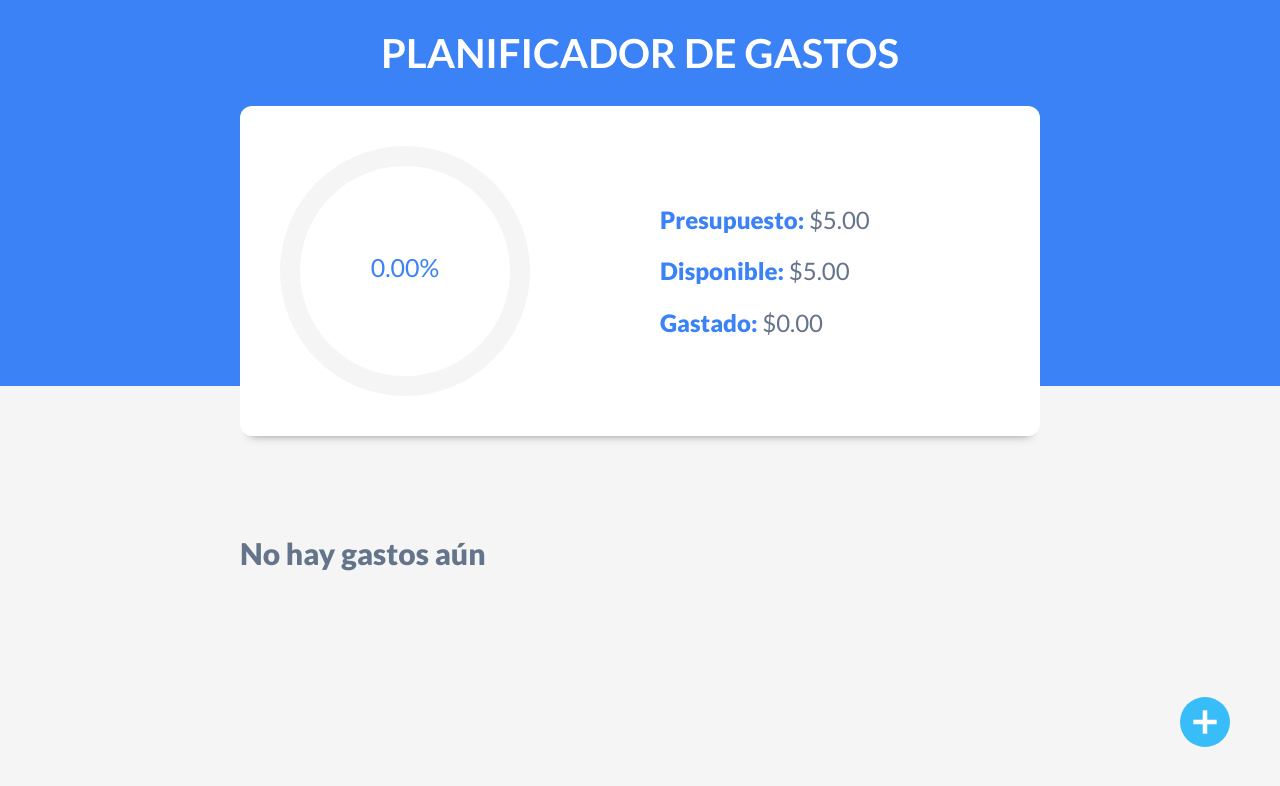
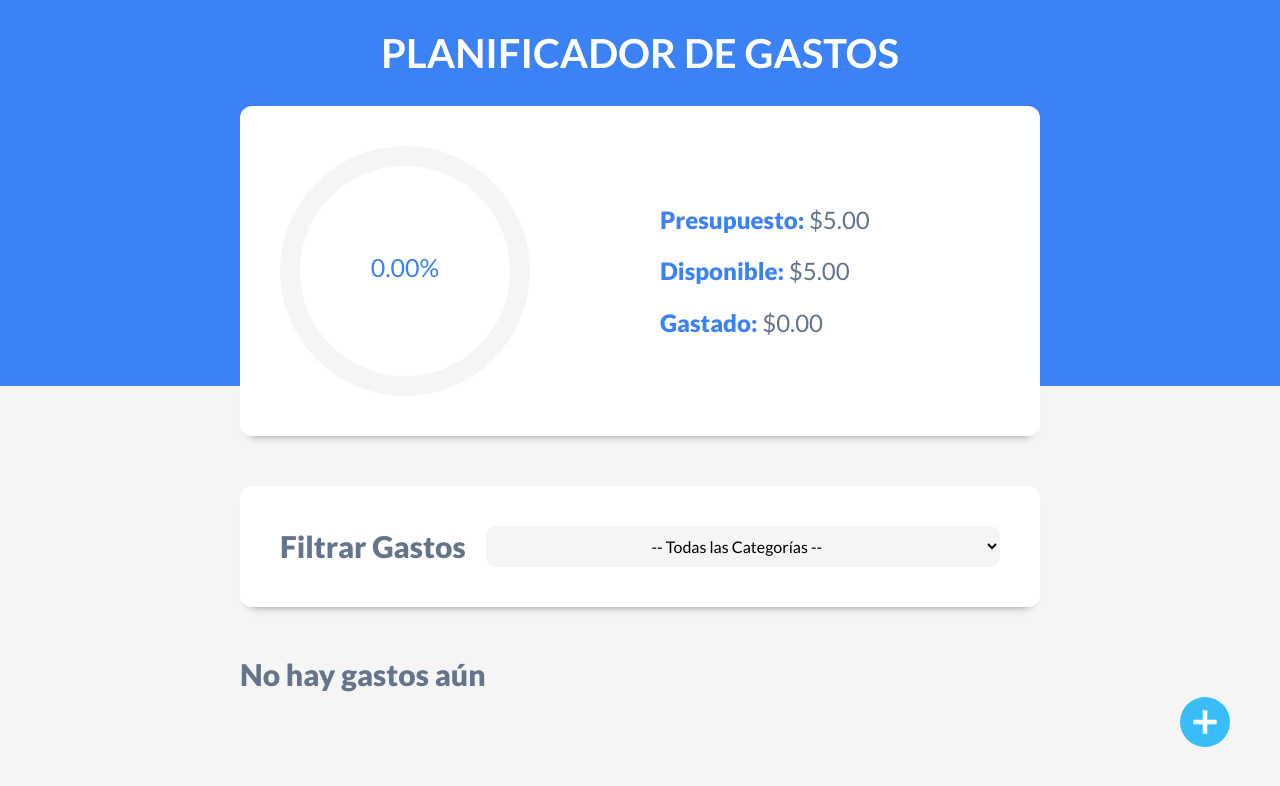
Before and after one commit to Tuquina/expense-control, a React (Vite) app: page / in a window 1280 px wide. Both pictures are taken after typing "5" into the empty fields and a click on the input "Añadir". Shown: the top 786 px of the page. Built offline with nearby package versions, Linux system fonts and the light colour scheme.

Commit message:
Agregado de: Filtro de gastos Cambio de color de estados

```diff
--- a/src/App.jsx
+++ b/src/App.jsx
@@ -1,5 +1,6 @@
 import { useState, useEffect } from 'react';
 import Header from './components/Header';
+import Filtros from './components/Filtros';
 import ListadoGastos from './components/ListadoGastos';
 import Modal from './components/Modal';
 import { generarId } from './helpers';
@@ -20,6 +21,9 @@
   const [animarModal, setAnimarModal] = useState(false);
 
   const [gastoEditar, setGastoEditar] = useState({});
+
+  const [filtro, setFiltro] = useState('');
+  const [gastosFiltrados, setGastosFiltrados] = useState([]);
 
   useEffect(() => {
     if(Object.keys(gastoEditar).length > 0) {
@@ -47,6 +51,13 @@
     }
   }, []);
 
+  useEffect(() => {
+    if(filtro){
+      const gastosFiltrados = gastos.filter(gasto => gasto.categoria === filtro);
+
+      setGastosFiltrados(gastosFiltrados);
+    }
+  }, [filtro]);
 
   const handleNuevoGasto = () => {
     setModal(true);
@@ -95,10 +106,16 @@
       {isValidPresupuesto && (
         <>
           <main>
+            <Filtros
+              filtro={filtro}
+              setFiltro={setFiltro}
+            />
             <ListadoGastos
               gastos={gastos}
               setGastoEditar={setGastoEditar}
               eliminarGasto={eliminarGasto}
+              filtro={filtro}
+              gastosFiltrados={gastosFiltrados}
             />
           </main>
             <div className='nuevo-gasto'>
--- a/src/components/ControlPresupuesto.jsx
+++ b/src/components/ControlPresupuesto.jsx
@@ -36,9 +36,9 @@
         <div>
           <CircularProgressbar
             styles={buildStyles({
-              pathColor: porcentaje > 99 ? '#FF0120' : '#3B82F6',
+              pathColor: porcentaje >= 100 ? '#DC2626' : '#3B82F6',
               trailColor: '#F5F5F5',
-              textColor: '#3B82F6',
+              textColor: porcentaje >= 100 ? '#DC2626' : '#3B82F6',
             })}
             value={porcentaje}
             text={`${porcentaje}%`}
@@ -50,7 +50,7 @@
                 <span>Presupuesto: </span> {formatearCantidad(presupuesto)}
             </p>
 
-            <p>
+            <p className={`${disponible <= 0 ? 'negativo' : ''}`}>
                 <span>Disponible: </span> {formatearCantidad(disponible)}
             </p>
 
--- /dev/null
+++ b/src/components/Filtros.jsx
@@ -0,0 +1,28 @@
+import {useState, useEffect} from 'react'
+
+const Filtros = ({filtro, setFiltro}) => {
+  return (
+    <div className='filtros sombra contenedor'>
+        <form>
+            <div className='campo'>
+                <label>Filtrar Gastos</label>
+                <select
+                    value={filtro}
+                    onChange={e => setFiltro(e.target.value)}
+                >
+                    <option value="">-- Todas las Categorías --</option>
+                    <option value="ahorro">Ahorro</option>
+                    <option value="comida">Comida</option>
+                    <option value="casa">Casa</option>
+                    <option value="gastos">Gastos Varios</option>
+                    <option value="ocio">Ocio</option>
+                    <option value="salud">Salud</option>
+                    <option value="suscripciones">Suscripciones</option>
+                </select>
+            </div>
+        </form>
+    </div>
+  )
+}
+
+export default Filtros
--- a/src/components/ListadoGastos.jsx
+++ b/src/components/ListadoGastos.jsx
@@ -1,11 +1,33 @@
 import React from 'react'
 import Gasto from './Gasto'
 
-const ListadoGastos = ({gastos, setGastoEditar, eliminarGasto}) => {
+const ListadoGastos = ({
+  gastos,
+  setGastoEditar,
+  eliminarGasto,
+  filtro,
+  gastosFiltrados
+}) => {
   return (
     <div className='listado-gastos contenedor' >
+
+        {
+          filtro ? (
+            <>
+            <h2>{gastosFiltrados.length ? 'Gastos' : 'No hay gastos en esta categoría'}</h2>
+              {gastosFiltrados.map(gasto => (
+                <Gasto
+                    key={gasto.id}
+                    gasto={gasto}
+                    setGastoEditar={setGastoEditar}
+                    eliminarGasto={eliminarGasto}
+                />
+              ))}
+            </>
+
+            ) : (
+              <>
                 <h2>{gastos.length ? 'Gastos' : 'No hay gastos aún'}</h2>
-
                 {gastos.map(gasto => (
                   <Gasto
                       key={gasto.id}
@@ -14,6 +36,9 @@
                       eliminarGasto={eliminarGasto}
                   />
                 ))}
+              </>
+            )
+        }
     </div>
   )
 }
--- a/src/index.css
+++ b/src/index.css
@@ -207,7 +207,7 @@
 }
 .contenido-presupuesto p.negativo,
 .contenido-presupuesto p.negativo span {
-    color: red;
+    color: #DC2626;
 }
 .contenido-presupuesto span {
     font-weight: 900;
```
Lines whose indentation alone changed are shown as unchanged.
